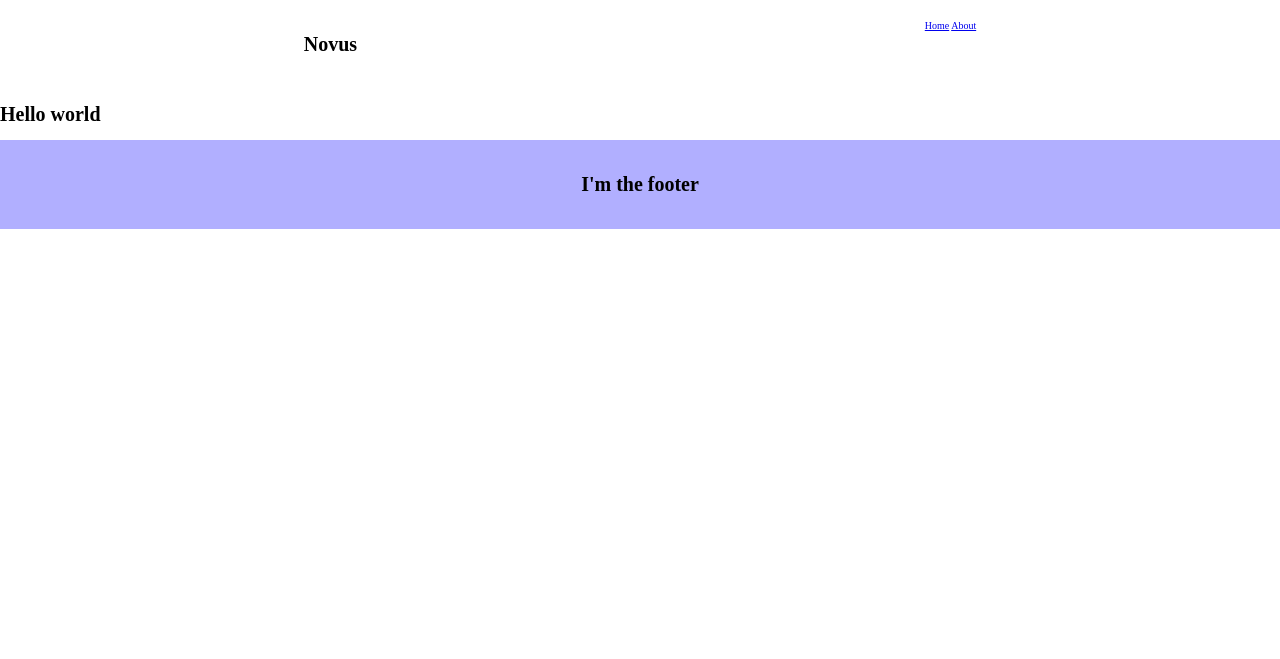
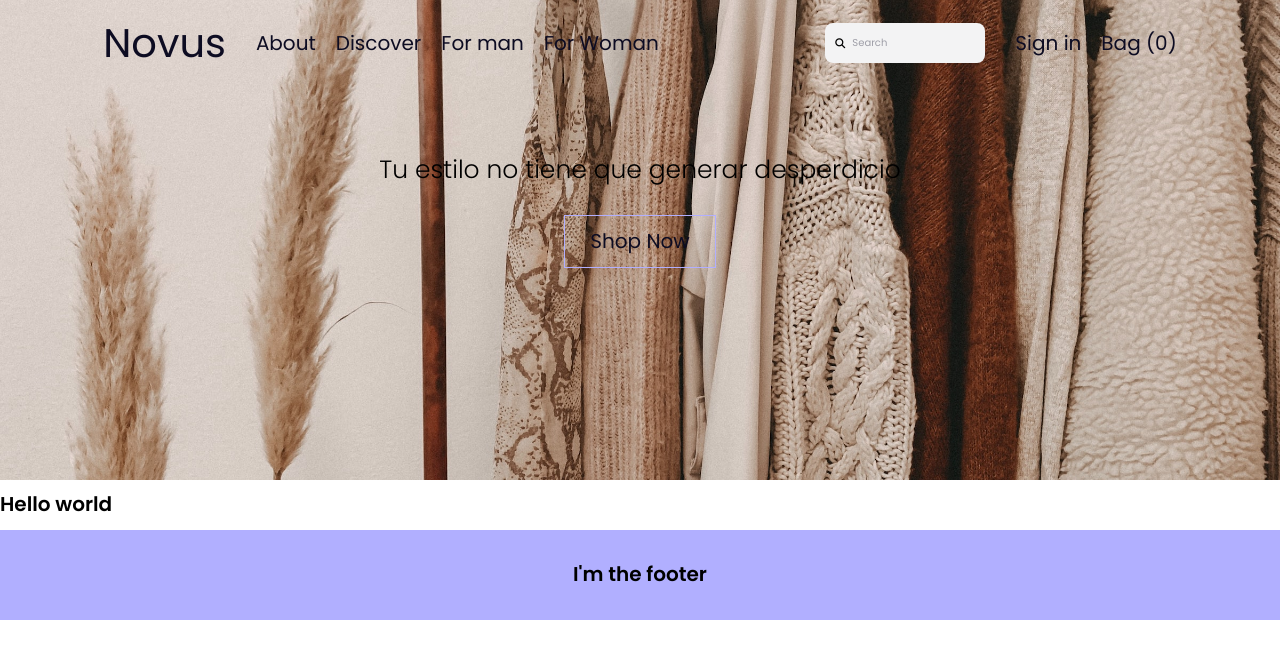
Before and after one commit to ArmandoAlmanza/Novus, a PHP site: page / in a window 1280 px wide. Shown: the top 659 px of the page. Run offline with PHP 8.4, Linux system fonts and the light colour scheme; some libraries are stand-ins or nearby versions.

Commit message:
header done

```diff
--- a/src/Components/Header.php
+++ b/src/Components/Header.php
@@ -6,21 +6,52 @@
 	<meta http-equiv="X-UA-Compatible" content="IE=edge">
 	<meta name="viewport" content="width=device-width, initial-scale=1.0">
 	<title>Novus</title>
+	<!-- Fonts -->
+	<link rel="preconnect" href="https://fonts.googleapis.com">
+	<link rel="preconnect" href="https://fonts.gstatic.com" crossorigin>
+	<link href="https://fonts.googleapis.com/css2?family=Poppins:ital,wght@0,300;0,400;0,600;1,400&display=swap" rel="stylesheet">
+	<!-- Font awesome -->
+	<script src="https://kit.fontawesome.com/1f29982313.js" crossorigin="anonymous"></script>
+	<!-- Normalize -->
 	<link rel="stylesheet" href="/src/Styles/normalize.css">
+	<!-- Styles -->
 	<link rel="stylesheet" href="/src/Styles/app.css">
 </head>
 
 <body>
 
 	<header class="site__header">
+		<div class="header__content">
+			<div class="header__right">
+
 				<div class="logo__container">
-			<h1 class="logo__text">Novus</h1>
+					<a href="/index.php" class="logo__text">Novus</a>
 					<!-- <img src="/src/assets/logoTemporal.jpeg" alt="Logo image" class="logo__img"> -->
 				</div>
 
 				<nav class="navbar">
-			<a href="/index.php">Home</a>
 					<a href="/about.php">About</a>
+					<a href="#">Discover</a>
+					<a href="#">For man</a>
+					<a href="#">For Woman</a>
 				</nav>
+			</div>
 
+			<div class="header__left">
+
+				<div class="group">
+					<i class="fa-solid fa-magnifying-glass icon"></i>
+					<input placeholder="Search" type="search" class="input" maxlength="14">
+				</div>
+				<nav class="navbar navbar__left">
+					<a href="#">Sign in</a>
+					<a href="#">Bag (0)</a>
+				</nav>
+			</div>
+		</div>
+
+		<div class="hero__content">
+			<h2>Tu estilo no tiene que generar desperdicio</h2>
+			<a href="#" class="btn btn__buy">Shop Now</a>
+		</div>
 	</header>
--- a/src/Styles/app.css
+++ b/src/Styles/app.css
@@ -2,6 +2,7 @@ html {
     font-size: 62.5%;
     box-sizing: border-box;
     scroll-behavior: smooth;
+    font-family: "Poppins", sans-serif;
 }
 
 *,
@@ -12,20 +13,193 @@ html {
 }
 
 :root {
-    --purple: #B1AFFF;
+    --purple: #b1afff;
 }
 
 /** Globals */
 
-/** Header  */
-.site__header{
-	display: flex;
-	justify-content: space-around;
-	padding: 2rem;
+a {
+    text-decoration: none;
+    color: #0d0c22;
 }
 
+/** Utilities */
+.btn {
+    padding: 1.4rem 2.5rem;
+    border: 1px solid var(--purple);
+    font-size: 2rem;
+    background-color: transparent;
+    transition: all 0.3s ease-in-out;
+}
+
+.btn__buy {
+    color: #0d0c22;
+    margin: 0 auto;
+}
+.btn__buy:hover {
+    background-color: #faf7f0;
+}
+/** Header  */
+
+.site__header {
+    background-image: url("/src/assets/hero.jpg");
+    background-size: cover;
+    background-position: center center;
+    height: 80vh;
+}
+.header__content {
+    display: flex;
+    justify-content: space-around;
+    padding: 2rem;
+    flex-direction: column;
+    align-items: center;
+}
+.logo__container{
+    margin-bottom: 3rem;
+}
+.logo__text {
+    font-size: 4rem;
+}
+.header__right {
+    display: flex;
+    justify-content: space-around;
+    align-items: center;
+    flex-direction: column;
+    margin-bottom: 3rem;
+}
+.header__left {
+    display: flex;
+    justify-content: space-around;
+    align-items: center;
+    flex-direction: column;
+    margin-bottom: 1rem;
+}
+
+@media (min-width: 768px) {
+    .header__content {
+        flex-direction: row;
+    }
+    .header__right,
+    .header__left {
+        flex-direction: row;
+        margin: 0;
+    }
+    .logo__container {
+        margin-bottom: 0;
+        margin-right: 3rem;
+    }
+    .site__header{
+        height: 60vh;
+    }
+}
+/** Navbar */
+.navbar {
+    display: flex;
+    flex-direction: column;
+    align-items: left;
+}
+.navbar a {
+    margin-bottom: 1.5rem;
+    font-size: 2rem;
+    transition: all 0.3s ease-in-out;
+}
+.navbar a:last-of-type {
+    margin-bottom: 0;
+}
+.navbar a:hover {
+    color: var(--purple);
+    text-decoration: underline;
+}
+.navbar__left{
+    margin-top: 2rem;
+}
+@media (min-width: 768px) {
+    .navbar{
+        flex-direction: row;
+    }
+    .navbar a {
+        margin-bottom: 0;
+        margin-right: 2rem;
+    }
+    .navbar a:last-of-type {
+        margin-right: 0;
+    }
+    .navbar__left{
+        margin-top: 0;
+    }
+}
+
+/* Serach bar  */
+.group {
+    display: flex;
+    line-height: 30px;
+    align-items: center;
+    position: relative;
+    max-width: 190px;
+}
+
+.input {
+    width: 100%;
+    height: 40px;
+    line-height: 30px;
+    padding: 0 1rem;
+    padding-left: 2.5rem;
+    border: 2px solid transparent;
+    border-radius: 8px;
+    outline: none;
+    background-color: #f3f3f4;
+    color: #0d0c22;
+    transition: 0.3s ease;
+}
+
+.input::placeholder {
+    color: #9e9ea7;
+}
+
+.input:focus,
+input:hover {
+    outline: none;
+    border-color: rgba(234, 76, 137, 0.4);
+    background-color: #fff;
+    box-shadow: 0 0 0 4px rgb(234 76 137 / 10%);
+}
+
+.icon {
+    position: absolute;
+    left: 1rem;
+    fill: #9e9ea7;
+    width: 1rem;
+    height: 1rem;
+}
+
+@media (min-width: 768px) {
+    .input{
+        margin-right: 3rem;
+        margin-bottom: 0;
+    }
+}
+/** Hero */
+.hero__content {
+    display: flex;
+    flex-direction: column;
+    align-items: center;
+    justify-content: center;
+    margin: 2rem 0;
+    padding: 3rem;
+}
+
+.hero__content h2 {
+    font-size: 2.5rem;
+    font-weight: 300;
+    margin-bottom: 3rem;
+}
+
+@media (min-width: 768px) {
+    .hero__content{
+        margin: 4rem 0;
+    }
+}
 /** Main content  */
-
 
 /** Footer  */
 .site__footer {
```
Also changed, not shown: src/assets/hero.jpg (added). Lines whose indentation alone changed are shown as unchanged.
